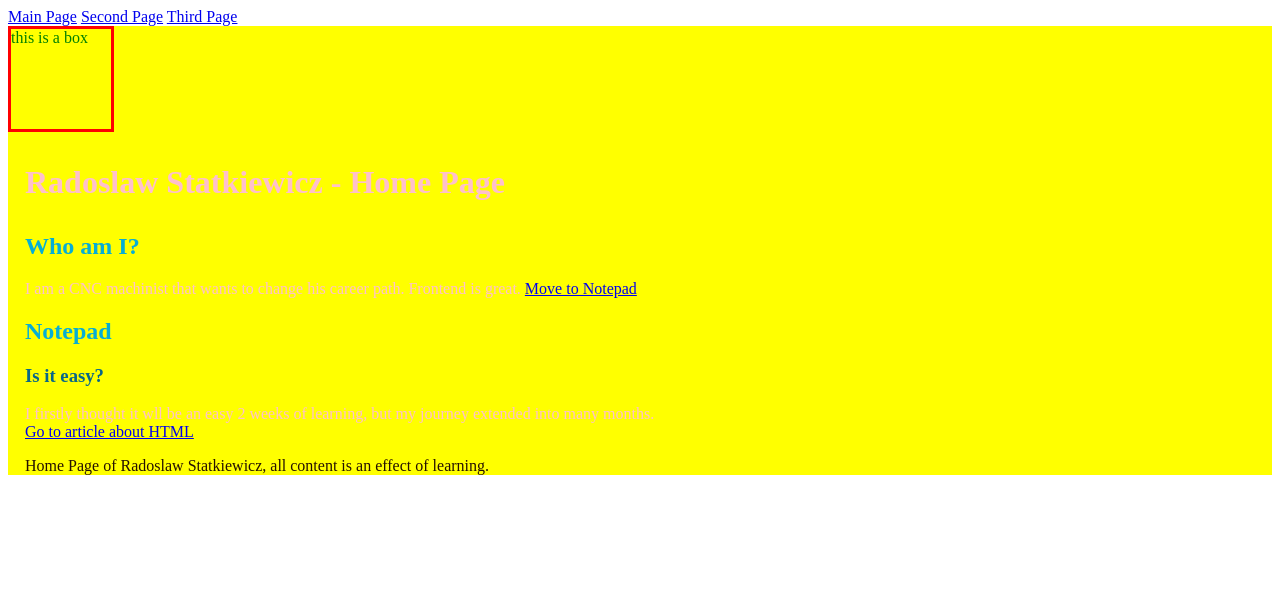
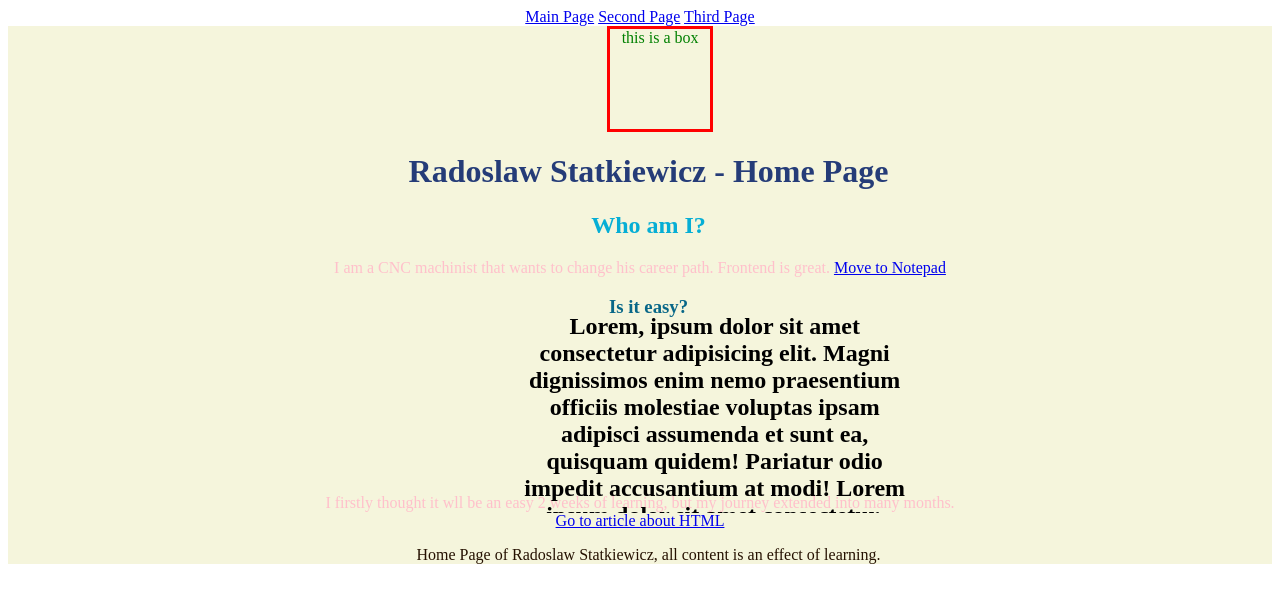
Before and after one commit to rstatkiewicz/dev, a plain HTML site: page index.html in a window 1280 px wide. Drawn offline with Linux system fonts and the light colour scheme.

Commit message:
feat: bem

```diff
--- a/index.html
+++ b/index.html
@@ -10,29 +10,32 @@
 </head>
 
 <body>
-	<header>
+	<header class="head1">
 		<a href="index.html">Main Page</a>
         <a href="second.html">Second Page</a>
         <a href="third.html">Third Page</a>
 	</header>
-    <main id="backg">
-        <div class="box1"> this is a box</div>
+    <main id="main1">
+        <div class="main1__box1"> this is a box</div>
         <header>
-            <h1 class="paragraph">
+            <h1 class="main1__h1">
                 Radoslaw Statkiewicz - Home Page</h1>
         </header>
         <section>
-            <h2>Who am I?</h2>
-            <p class="paragraph">I am a CNC machinist that wants to change his career path. Frontend is great.
+            <h2 class="main__h2">Who am I?</h2>
+            <p class="main__paragraph">I am a CNC machinist that wants to change his career path. Frontend is great.
 							<a href="#Notepad">Move to Notepad</a>
 						</p>
         </section>
         <section id="Notepad">
-            <h2>Notepad</h2>
+            <h2 class="main__h2--notepad">Lorem, ipsum dolor sit amet consectetur adipisicing elit. Magni dignissimos enim nemo praesentium officiis molestiae voluptas ipsam adipisci assumenda et sunt ea, quisquam quidem! Pariatur odio impedit accusantium at modi!
+                Lorem ipsum dolor sit amet consectetur, adipisicing elit. Harum doloribus, error fugiat id quia laboriosam a blanditiis quasi enim illum corrupti nam nisi nobis voluptatem sint. Recusandae molestiae alias earum.
+            Lorem, ipsum dolor sit amet consectetur adipisicing elit. Corporis necessitatibus eum, dolorum illum qui iusto nisi officia, omnis ex sint exercitationem a perferendis mollitia, incidunt at beatae consequatur hic dicta.
+        Lorem ipsum dolor sit amet consectetur adipisicing elit. Ullam molestiae quidem commodi accusamus ipsum reiciendis perspiciatis mollitia quibusdam recusandae veniam voluptate consequatur, ea et velit neque. Saepe laudantium distinctio amet!  </h2>
         </section>
         <section>
-            <h3>Is it easy? </h3>
-            <p class="paragraph">
+            <h3 class="main__h3">Is it easy? </h3>
+            <p class="main__paragraph main__paragraph--para1">
 								I firstly thought it wll be an easy 2 weeks of learning, but my journey extended into many months.
 
 						<br>
@@ -40,11 +43,14 @@
 					</p>
         </section>
 
-        <footer>
+        <footer class="main__footer">
             Home Page of Radoslaw Statkiewicz, all content is an effect of learning.
         </footer>
 
     </main>
+
+  <script src="main.js"></script>
+
 </body>
 
 </html>
--- /dev/null
+++ b/main.js
@@ -0,0 +1,10 @@
+console.log('hey');
+let name = "Radek";
+let age = 32;
+let radek= null;
+console.log(name);
+console.log(age);
+
+console.log('my name is + ${name} + "my age is" + ${age}');
+
+console.log('welcome');
--- a/style.css
+++ b/style.css
@@ -1,47 +1,76 @@
-h1 {
-    color: #2B59C3;
-    padding-left: 17px;
+.head1{
+    text-align: center;
+}
+#main1{
+    background-color: beige;
+    text-align: center;
+}
+        .main1__box1{
+            width: 100px;
+            height: 100px;
+           border: 3px solid red;
+            color: green;
+            background-color: beige;
+            position absolute;
+            margin-left: 47.396%;
 
-    margin: 32px auto;
-}
 
-p {
-    color: #253C78;
-    padding-left: 17px;
+
+        }
+                .main1__h1 {
+                    color: #253C78;
+                    padding-left: 17px;
+
+
+
+                }
+                .main__h2 {
+                    color:#06AED5;
+                    padding-left: 17px;
+
+
+
+                }
+
+                .main__h3 {
+                    color: #086788;
+                    padding-left: 17px;
+
+
+                }
+
+                .main__footer {
+                    color: #251101;
+                    padding-left: 17px;
+
+
+
+                }
+                .main__paragraph{
+                    color:pink;
+
+
+                }
+                .main__paragraph--para1{
+            margin-top: 14%;
+
+
+
+                }
+.main__h2--notepad{
+    overflow: scroll;
+    max-width: 400px;
+    max-height: 200px;
+    position: absolute;
+    margin-left: 39.584%;
+
+
 
 }
-
 body {
     background: white;
+    max-width: 1920px;
 }
-
-h2 {
-    color:#06AED5;
-    padding-left: 17px;
+.main__h3{
 
 }
-
-h3 {
-    color: #086788;
-    padding-left: 17px;
-
-}
-
-footer {
-    color: #251101;
-    padding-left: 17px;
-
-}
-.box1{
-    width: 100px;
-    height: 100px;
-   border: 3px solid red;
-    color: green;
-    background-color: yellow;
-}
-#backg{
-    background-color: yellow;
-}
-.paragraph{
-    color:pink;
-}
```
